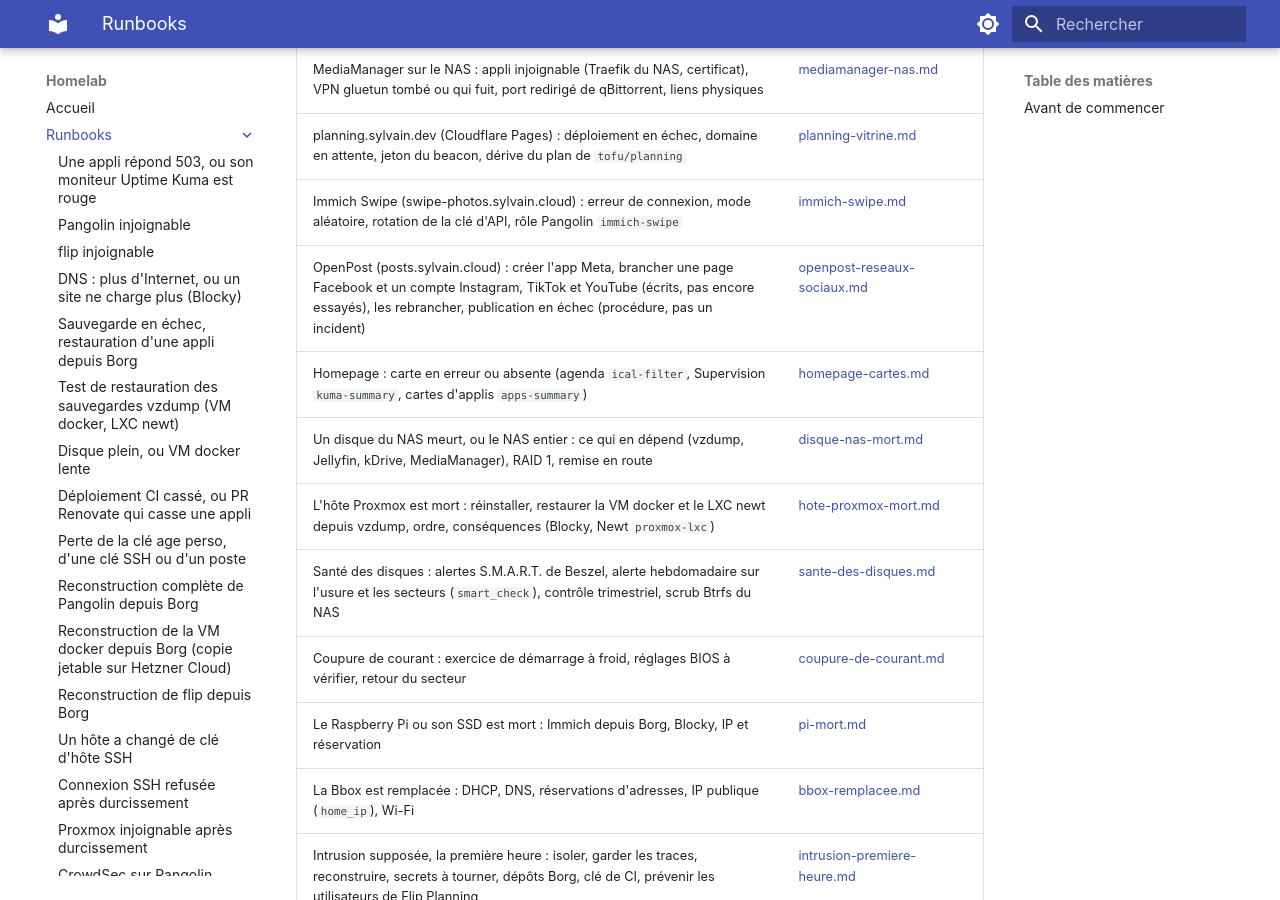
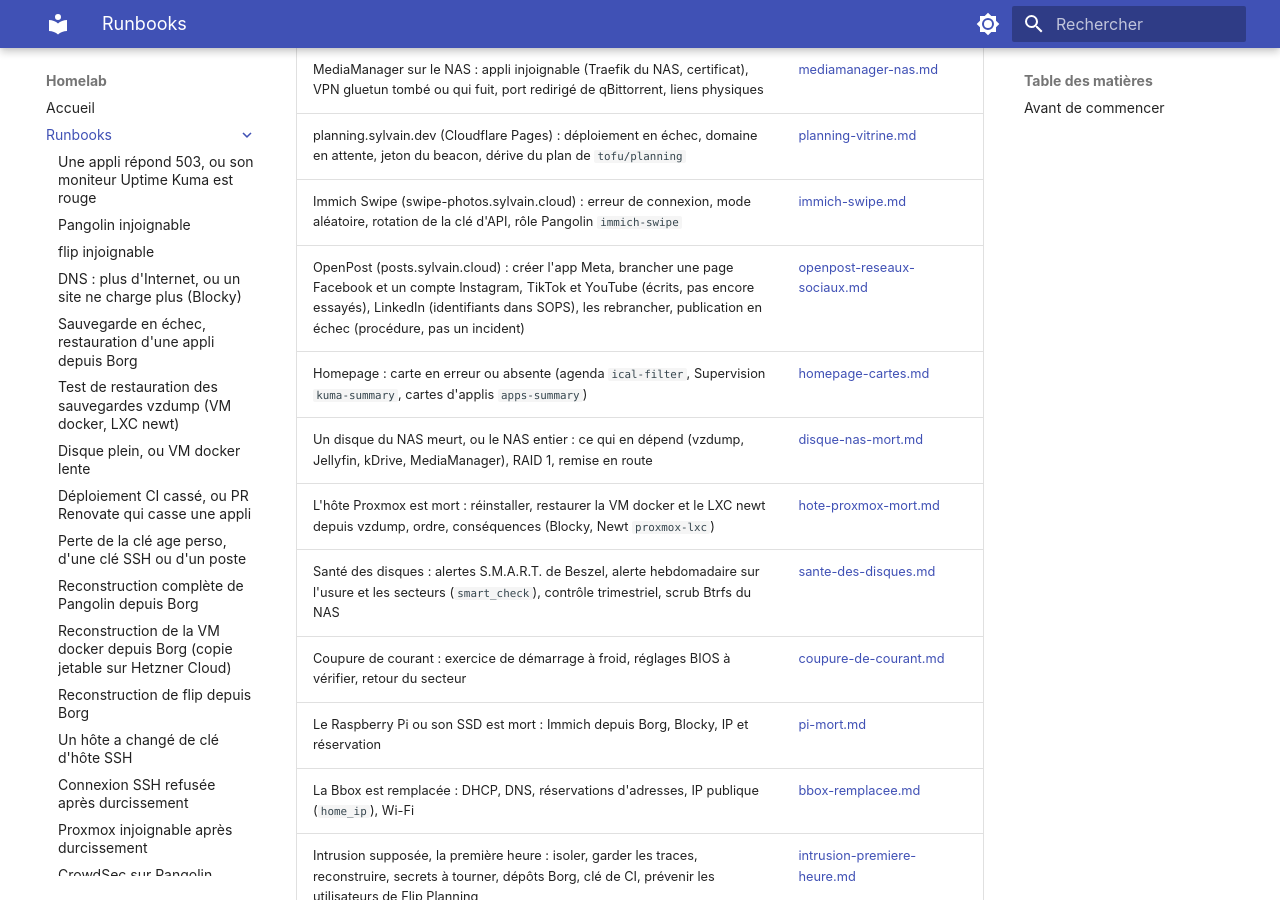
Before and after one commit to sylvainmetayer/homelab, an MkDocs documentation site: the page built from docs/runbooks/README.md, in a window 1280 px wide and 900 px high, scrolled down 2488 px. Built offline with MkDocs 1.6.1 and Material for MkDocs 9.7.7, drawn with Linux system fonts in a browser that asks for light colours.

Commit message:
fix(openpost): retours de revue sur LinkedIn
Bloc LinkedIn du .env rendu seulement avec les deux clés SOPS, compte de
lignes du runbook corrigé, index des runbooks.

Claude-Session: https://claude.ai/code/session_01EfxfY6dt24ZNPuz3NxqznD

```diff
--- a/docs/runbooks/README.md
+++ b/docs/runbooks/README.md
@@ -43,7 +43,7 @@ choix dans [../adr/](../adr/README.md).
 | MediaManager sur le NAS : appli injoignable (Traefik du NAS, certificat), VPN gluetun tombé ou qui fuit, port redirigé de qBittorrent, liens physiques | [mediamanager-nas.md](mediamanager-nas.md) |
 | planning.sylvain.dev (Cloudflare Pages) : déploiement en échec, domaine en attente, jeton du beacon, dérive du plan de `tofu/planning` | [planning-vitrine.md](planning-vitrine.md) |
 | Immich Swipe (swipe-photos.sylvain.cloud) : erreur de connexion, mode aléatoire, rotation de la clé d'API, rôle Pangolin `immich-swipe` | [immich-swipe.md](immich-swipe.md) |
-| OpenPost (posts.sylvain.cloud) : créer l'app Meta, brancher une page Facebook et un compte Instagram, TikTok et YouTube (écrits, pas encore essayés), les rebrancher, publication en échec (procédure, pas un incident) | [openpost-reseaux-sociaux.md](openpost-reseaux-sociaux.md) |
+| OpenPost (posts.sylvain.cloud) : créer l'app Meta, brancher une page Facebook et un compte Instagram, TikTok et YouTube (écrits, pas encore essayés), LinkedIn (identifiants dans SOPS), les rebrancher, publication en échec (procédure, pas un incident) | [openpost-reseaux-sociaux.md](openpost-reseaux-sociaux.md) |
 | Homepage : carte en erreur ou absente (agenda `ical-filter`, Supervision `kuma-summary`, cartes d'applis `apps-summary`) | [homepage-cartes.md](homepage-cartes.md) |
 | Un disque du NAS meurt, ou le NAS entier : ce qui en dépend (vzdump, Jellyfin, kDrive, MediaManager), RAID 1, remise en route | [disque-nas-mort.md](disque-nas-mort.md) |
 | L'hôte Proxmox est mort : réinstaller, restaurer la VM docker et le LXC newt depuis vzdump, ordre, conséquences (Blocky, Newt `proxmox-lxc`) | [hote-proxmox-mort.md](hote-proxmox-mort.md) |
```
Also changed, not shown: docs/runbooks/openpost-reseaux-sociaux.md (+2 -2 lines), 1 other file.
